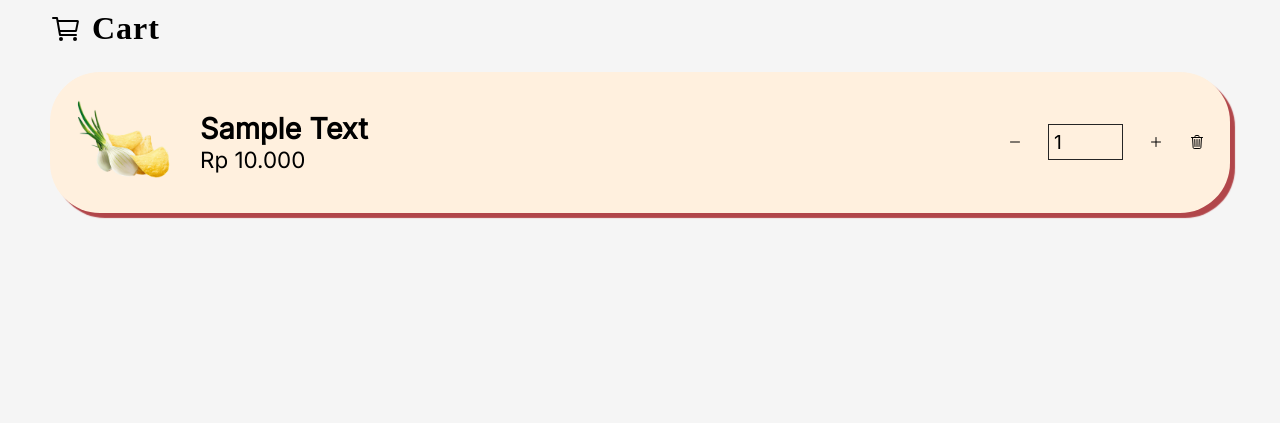
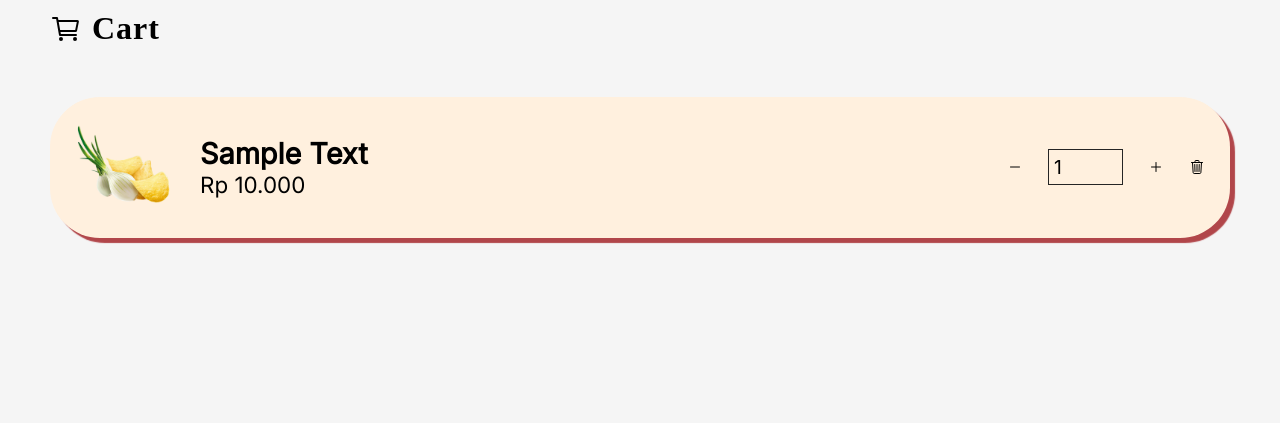
Before and after one commit to wyvxrnnan/second-e-commerce, a PHP site: page /pages/cart.html in a window 1280 px wide. Shown: the top 423 px of the page. Run offline with PHP 8.4, Linux system fonts and the light colour scheme.

Commit message:
Add files via upload

```diff
--- a/pkk/admin/dashboard.php
+++ b/pkk/admin/dashboard.php
@@ -283,7 +283,7 @@ if(isset($_POST['update'])){
         </div>
 
         <div class="table-container">
-            <div class="header">Recent Customer</div>
+            <div class="header">Inbox</div>
             <div class="table">
                 <table>
                     <thead>
--- a/pkk/index.php
+++ b/pkk/index.php
@@ -57,7 +57,7 @@ session_destroy();
         <div class="right">
             <div class="header">
                 <span class="title">potato chips kinda stuff.</span>
-                <button class="butt">order now</button>
+                <a href="pages/product.php"><button class="butt">order now</button></a>
             </div>
 
             <div class="footer">
--- a/pkk/style/cart.css
+++ b/pkk/style/cart.css
@@ -35,6 +35,9 @@ body {
 .container {
     width: 100%;
     padding: 10px 50px;
+    display: flex;
+    flex-direction: column;
+    gap: 25px;
 }
 
 .wrapper {
```
